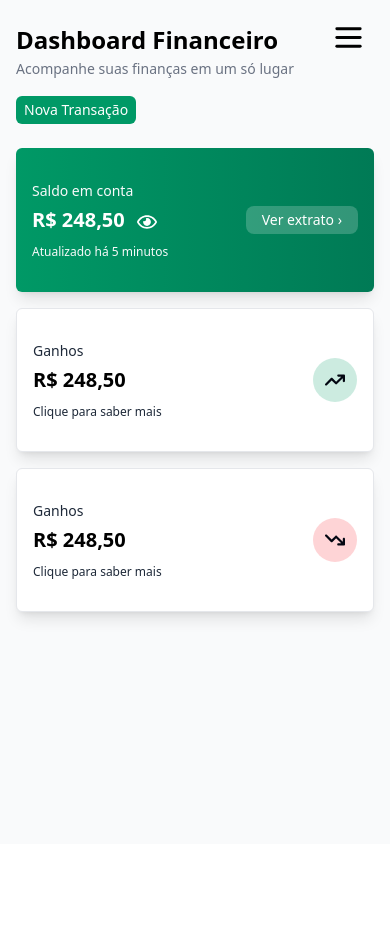
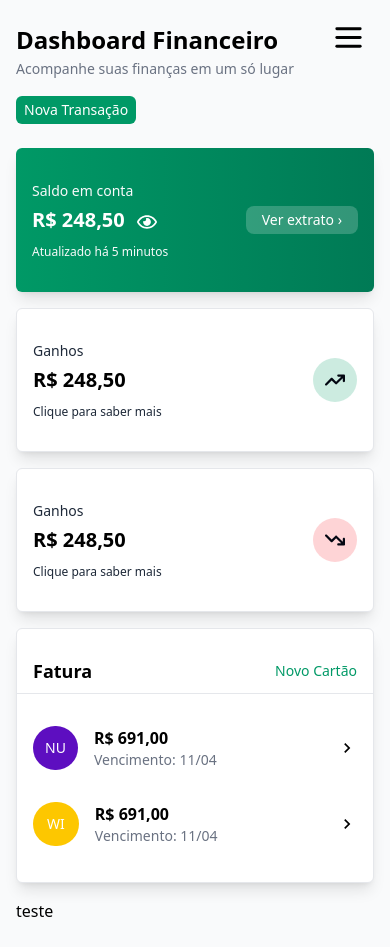
Before and after one commit to MariaJuliaAS/SyncLife, a React (Vite) app: page /finances in a window 390 px wide. Before the commit the page ends 844 px from the top, so only its background shows below. Built offline with nearby package versions, Linux system fonts and the light colour scheme; no server answers; sample sign-in values are in the browser's storage.

Commit message:
Parte estática e responsiva a area de faturas

```diff
--- /dev/null
+++ b/src/components/finances/card.tsx
@@ -0,0 +1,39 @@
+import { MdKeyboardArrowRight } from "react-icons/md";
+
+export function Card() {
+    return (
+        <section className="flex-1 bg-white border border-gray-200 rounded-md py-7 shadow-lg">
+            <header className="border-b border-gray-200 px-4">
+                <div className="flex items-center justify-between mb-2">
+                    <p className="font-bold sm:text-xl text-lg">Fatura</p>
+                    <button className="sm:text-base text-sm text-emerald-600 font-medium cursor-pointer transition-all duration-200 hover:scale-105">
+                        Novo Cartão
+                    </button>
+                </div>
+            </header>
+
+            <main className="flex flex-col gap-4 mt-6">
+                <article className="flex items-center justify-between p-2 transition-all duration-200 hover:bg-gray-600/10 px-4">
+                    <div className="flex gap-4 items-center">
+                        <span className="sm:text-base text-sm bg-violet-800 rounded-full p-3 text-white">NU</span>
+                        <p className="flex flex-col font-bold sm:text-lg text-base">
+                            R$ 691,00
+                            <span className="sm:text-base text-sm font-normal text-gray-500">Vencimento: 11/04</span>
+                        </p>
+                    </div>
+                    <MdKeyboardArrowRight size={20} color="#000" />
+                </article>
+                <article className="flex items-center justify-between p-2 transition-all duration-200 hover:bg-gray-600/10 px-4">
+                    <div className="flex gap-4 items-center">
+                        <span className="sm:text-base text-sm bg-yellow-400 rounded-full py-3 px-3.5 text-white">WI</span>
+                        <p className="flex flex-col font-bold sm:text-lg text-base">
+                            R$ 691,00
+                            <span className="sm:text-base text-sm font-normal text-gray-500">Vencimento: 11/04</span>
+                        </p>
+                    </div>
+                    <MdKeyboardArrowRight size={20} color="#000" />
+                </article>
+            </main>
+        </section>
+    )
+}
--- a/src/components/finances/transaction.tsx
+++ b/src/components/finances/transaction.tsx
@@ -3,7 +3,7 @@ import { FaRegEye } from "react-icons/fa";
 
 export function Transaction() {
     return (
-        <section className="xl:grid-cols-3 grid-cols-1 mt-6 grid place-items-center gap-4">
+        <section className="xl:grid-cols-3 grid-cols-1 grid place-items-center gap-4">
             <article className="w-full flex items-center justify-between h-36 px-4 rounded-md bg-gradient-to-r from-emerald-600 to-emerald-700 shadow-lg">
                 <div>
                     <span className="sm:text-base text-sm font-medium mt-2 text-gray-50">Saldo em conta</span>
--- a/src/pages/finances/index.tsx
+++ b/src/pages/finances/index.tsx
@@ -1,3 +1,4 @@
+import { Card } from "../../components/finances/card";
 import { Transaction } from "../../components/finances/transaction";
 import { Nav } from "../../components/nav";
 
@@ -10,7 +11,7 @@ export function Finances() {
 
             <div className='sm:px-12 w-full min-h-screen py-6 px-4 flex bg-gray-50 felx justify-center'>
                 <main className="w-full max-w-7xl">
-                    <header className="sm:flex-row flex-col gap-4 w-full flex justify-between lg:pt-0 sm:pt-6 pt-0">
+                    <header className="sm:flex-row flex-col gap-4 w-full flex justify-between mb-6 lg:pt-0 sm:pt-6 pt-0">
                         <div>
                             <h1 className="font-bold sm:text-3xl text-2xl">Dashboard Financeiro</h1>
                             <span className="sm:text-base text-sm mt-2 text-gray-500">Acompanhe suas finanças em um só lugar</span>
@@ -23,6 +24,11 @@ export function Finances() {
                     </header>
 
                     <Transaction />
+
+                    <div className="sm:flex-row flex-col flex mt-4 gap-4">
+                        <Card />
+                        <h1 className="flex-1">teste</h1>
+                    </div>
                 </main>
             </div>
         </div>
```
